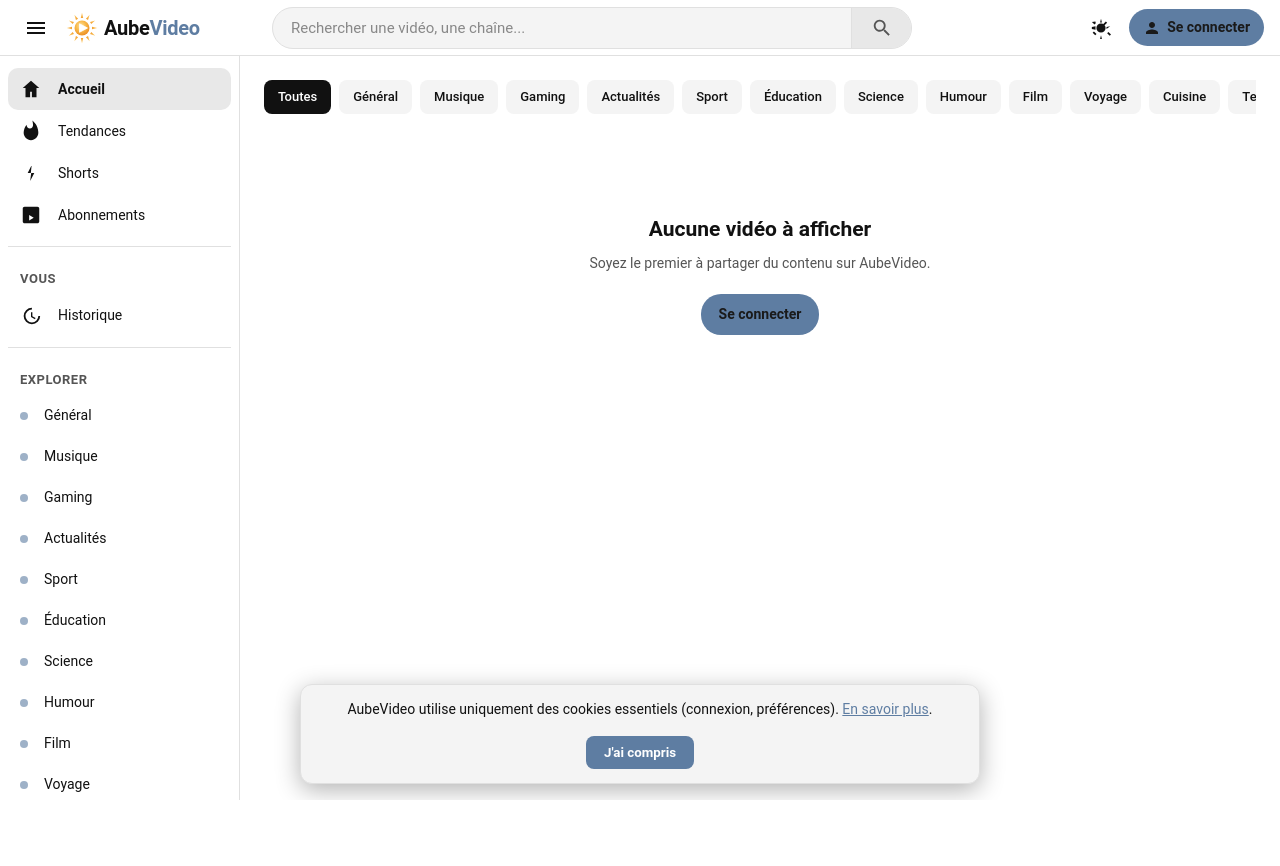
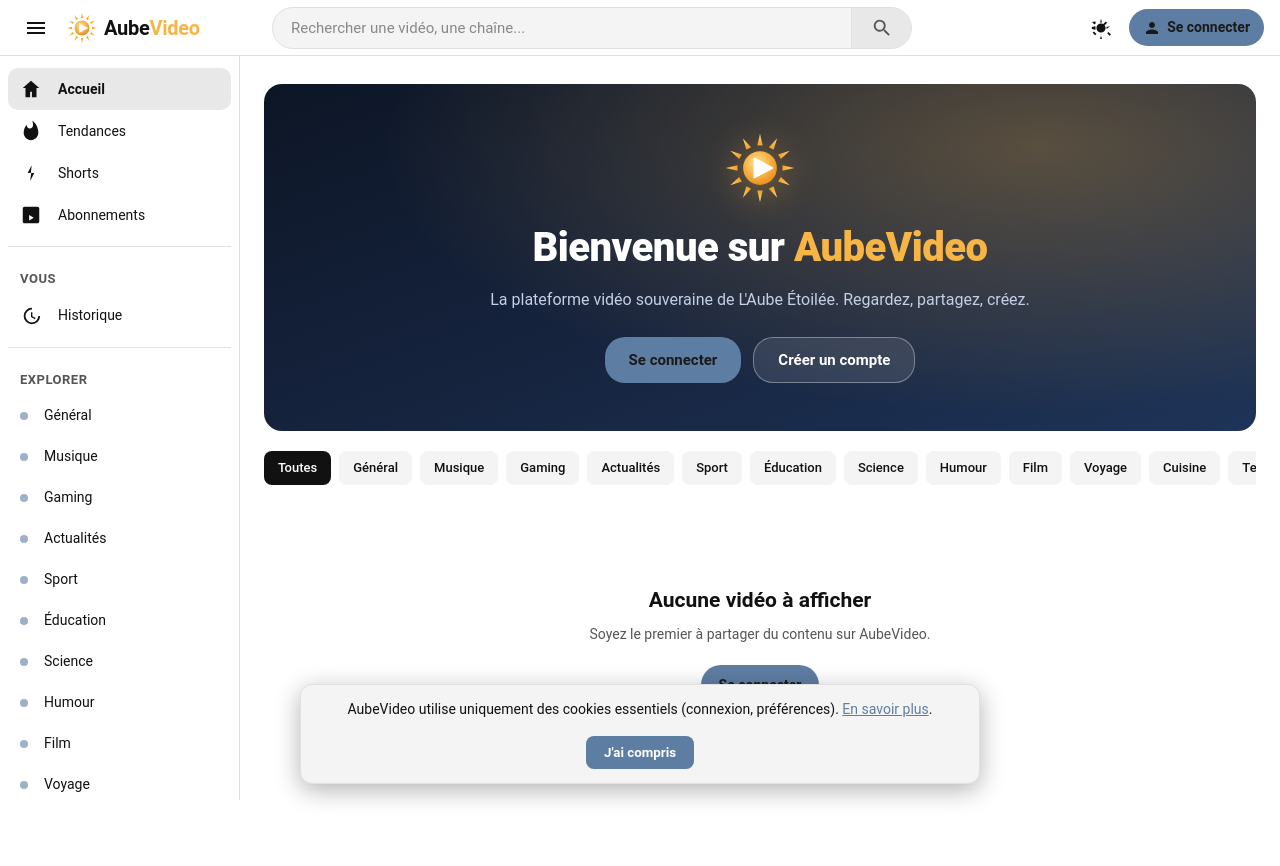
Before and after one commit to Aube2023/AubeVideo, a Flask app: page / in a window 1280 px wide. Before the commit the page ends 800 px from the top, so only its background shows below. Run offline with Flask 3, Linux system fonts and the light colour scheme; data that the repository does not hold is empty; some libraries are stand-ins or nearby versions.

Commit message:
Site : bannière d'accueil aube pour visiteurs + marque Video en or + bouton retour-en-haut
Co-Authored-By: Claude Opus 4.8 (1M context) <noreply@anthropic.com>

```diff
--- a/static/css/v3.css
+++ b/static/css/v3.css
@@ -314,3 +314,52 @@ button:focus-visible, a:focus-visible, input:focus-visible, textarea:focus-visib
 }
 .cookie-banner button:hover { background: var(--accent-hover); }
 .cookie-banner[hidden] { display: none; }
+
+/* ===== Identité de marque : « Video » en or (cohérence avec l'app mobile) ===== */
+.brand-accent { color: #f7b545 !important; }
+
+/* ===== Bannière d'accueil (visiteurs) — ciel d'aube comme le login mobile ===== */
+.home-hero {
+  position: relative; border-radius: 18px; overflow: hidden;
+  margin: 4px 0 20px; padding: 48px 32px;
+  display: flex; align-items: center; justify-content: center; text-align: center;
+}
+.home-hero-bg {
+  position: absolute; inset: 0; z-index: 0;
+  background:
+    radial-gradient(120% 140% at 78% 18%, rgba(247,181,69,.30), transparent 55%),
+    linear-gradient(160deg, #0d1626 0%, #16243f 55%, #1e3458 100%);
+}
+.home-hero-inner { position: relative; z-index: 1; max-width: 640px; }
+.home-hero-logo {
+  width: 72px; height: 72px; margin: 0 auto 14px;
+  filter: drop-shadow(0 4px 18px rgba(247,181,69,.45));
+}
+.home-hero-title {
+  font-size: clamp(26px, 4vw, 40px); font-weight: 800; letter-spacing: -.5px;
+  color: #fff; margin-bottom: 10px;
+}
+.home-hero-title span { color: #f7b545; }
+.home-hero-sub { color: #c3d0e6; font-size: 16px; line-height: 1.55; margin-bottom: 24px; }
+.home-hero-actions { display: flex; gap: 12px; justify-content: center; flex-wrap: wrap; }
+.home-hero-actions .btn { padding: 11px 24px; font-size: 15px; font-weight: 600; }
+.btn-ghost-light {
+  background: rgba(255,255,255,.10); color: #fff;
+  border: 1px solid rgba(255,255,255,.35); border-radius: 20px;
+  transition: background .15s, border-color .15s;
+}
+.btn-ghost-light:hover { background: rgba(255,255,255,.20); border-color: rgba(255,255,255,.6); }
+
+/* ===== Bouton « retour en haut » ===== */
+.back-to-top {
+  position: fixed; bottom: 24px; right: 24px; z-index: 150;
+  width: 46px; height: 46px; border-radius: 50%;
+  display: grid; place-items: center;
+  background: var(--bg-elev); color: var(--text);
+  border: 1px solid var(--border); box-shadow: 0 4px 16px rgba(0,0,0,.35);
+  opacity: 0; transform: translateY(12px) scale(.9); pointer-events: none;
+  transition: opacity .2s ease, transform .2s ease, background .15s;
+}
+.back-to-top.show { opacity: 1; transform: translateY(0) scale(1); pointer-events: auto; }
+.back-to-top:hover { background: var(--bg-hover); }
+@media (max-width: 640px) { .back-to-top { bottom: 76px; } }
--- a/static/js/v3.js
+++ b/static/js/v3.js
@@ -374,4 +374,23 @@
       });
     });
   });
+
+  // ============= BOUTON RETOUR EN HAUT =============
+  document.addEventListener('DOMContentLoaded', function () {
+    const btn = document.createElement('button');
+    btn.className = 'back-to-top';
+    btn.setAttribute('aria-label', 'Retour en haut');
+    btn.innerHTML = '<svg viewBox="0 0 24 24" width="24" height="24"><path fill="currentColor" d="M12 8l-6 6 1.41 1.41L12 10.83l4.59 4.58L18 14z"/></svg>';
+    btn.addEventListener('click', () => window.scrollTo({ top: 0, behavior: 'smooth' }));
+    document.body.appendChild(btn);
+    let ticking = false;
+    window.addEventListener('scroll', () => {
+      if (ticking) return;
+      ticking = true;
+      requestAnimationFrame(() => {
+        btn.classList.toggle('show', window.scrollY > 600);
+        ticking = false;
+      });
+    }, { passive: true });
+  });
 })();
--- a/templates/index.html
+++ b/templates/index.html
@@ -1,6 +1,22 @@
 {% extends "base.html" %}
 {% block title %}{{ title or "Accueil" }} — AubeVideo{% endblock %}
 {% block content %}
+
+{# ----- Bannière d'accueil (visiteurs non connectés, page principale) ----- #}
+{% if not current_user and active_category == 'Toutes' and (page or 1) == 1 %}
+  <section class="home-hero">
+    <div class="home-hero-bg" aria-hidden="true"></div>
+    <div class="home-hero-inner">
+      <img src="{{ url_for('static', filename='img/logo.svg') }}" alt="" class="home-hero-logo">
+      <h1 class="home-hero-title">Bienvenue sur <span>AubeVideo</span></h1>
+      <p class="home-hero-sub">La plateforme vidéo souveraine de L'Aube Étoilée. Regardez, partagez, créez.</p>
+      <div class="home-hero-actions">
+        <a href="{{ url_for('login') }}" class="btn btn-primary">Se connecter</a>
+        <a href="{{ url_for('register') }}" class="btn btn-ghost-light">Créer un compte</a>
+      </div>
+    </div>
+  </section>
+{% endif %}
 
 <div class="chips">
   <a href="{{ url_for('home') }}" class="chip {% if active_category=='Toutes' %}active{% endif %}">Toutes</a>
```
